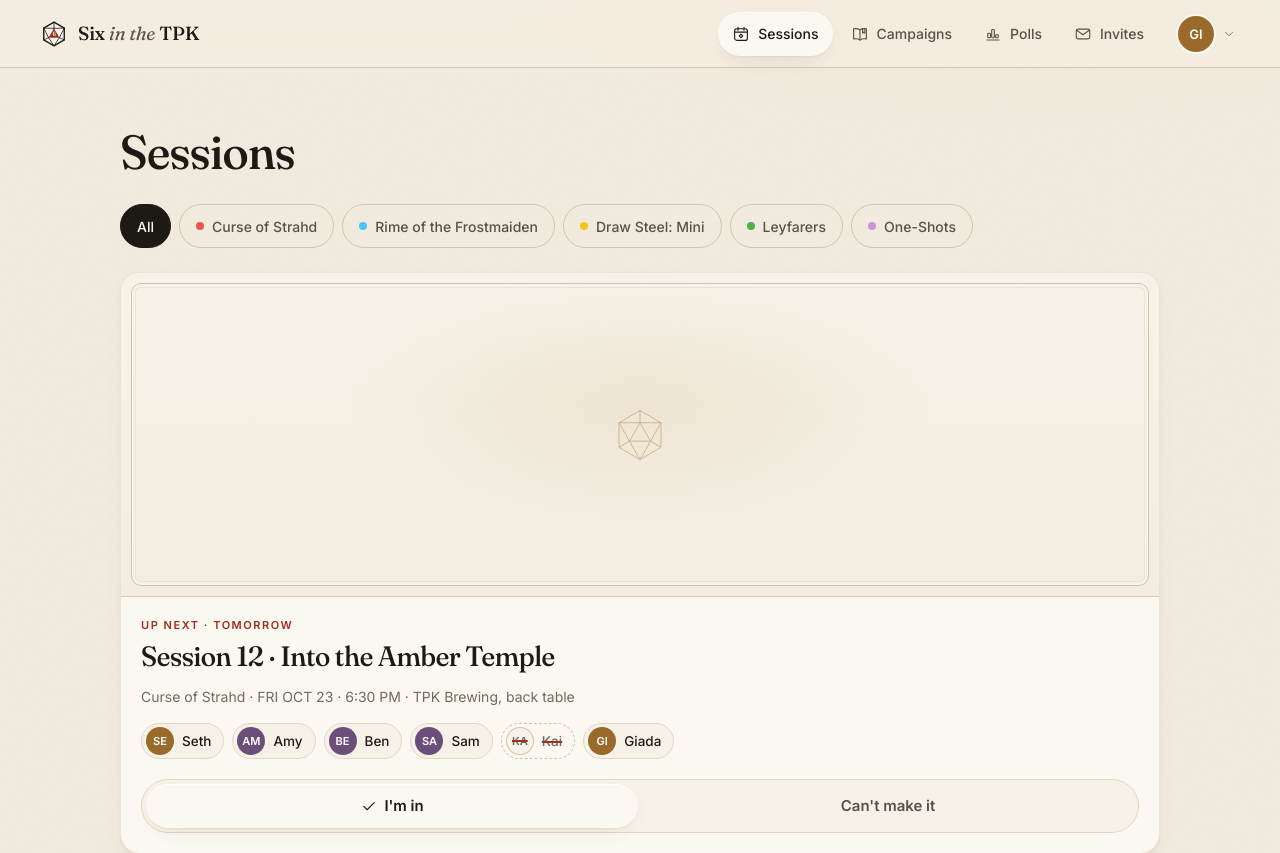
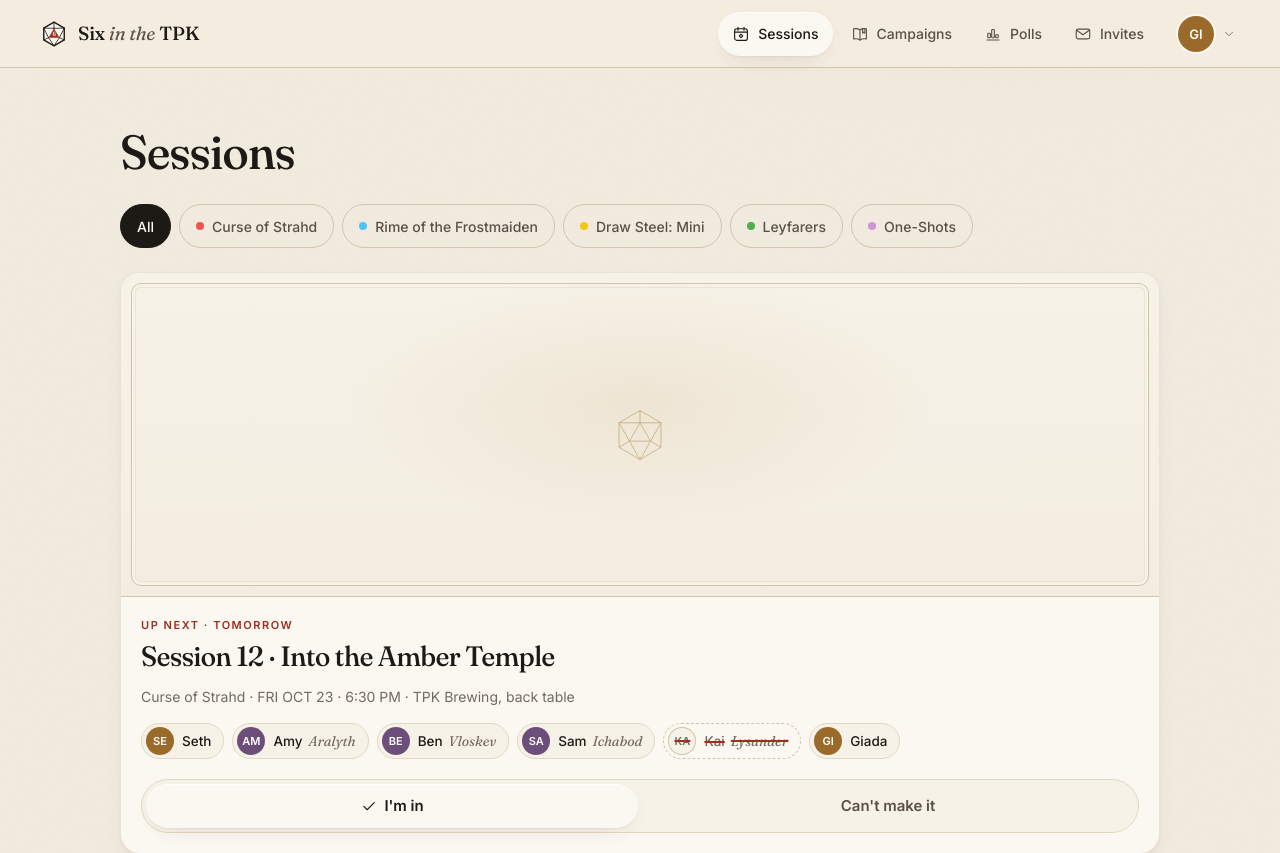
Before and after one commit to Dichotomyofcontrol/tpk-group-schedule, a Next.js app: page /sessions in a window 1280 px wide. Shown: the top 853 px of the page. Built offline with nearby package versions, Linux system fonts and the light colour scheme.

Commit message:
Party chips show character names

```diff
--- a/app/globals.css
+++ b/app/globals.css
@@ -716,3 +716,7 @@ main { animation: page-in .22s cubic-bezier(.2,.8,.2,1) backwards; }
 @media (prefers-reduced-motion: reduce) { .toast { animation: none; } }
 
 .opt .t .lead-t.all { color: var(--moss); }
+
+/* Party chips: character name beside the player */
+.pp .pc { margin-left: 6px; font: italic 400 14px/20px var(--serif); color: var(--ink3); }
+.pp.out .pc { text-decoration: none; }
--- a/components/schedule.tsx
+++ b/components/schedule.tsx
@@ -71,7 +71,7 @@ export function PartyChips({ session }: { session: Session }) {
         return (
           <span key={m.id} className={out ? "pp out" : "pp"} title={m.characterName && m.characterName !== m.displayName ? m.characterName : undefined}>
             <Avatar name={name} id={m.id} />
-            <span>{name.split(" ")[0]}</span>
+            <span>{name.split(" ")[0]}{m.characterName && m.characterName !== m.displayName && <small className="pc">{m.characterName.split(" ")[0]}</small>}</span>
           </span>
         );
       })}
```
